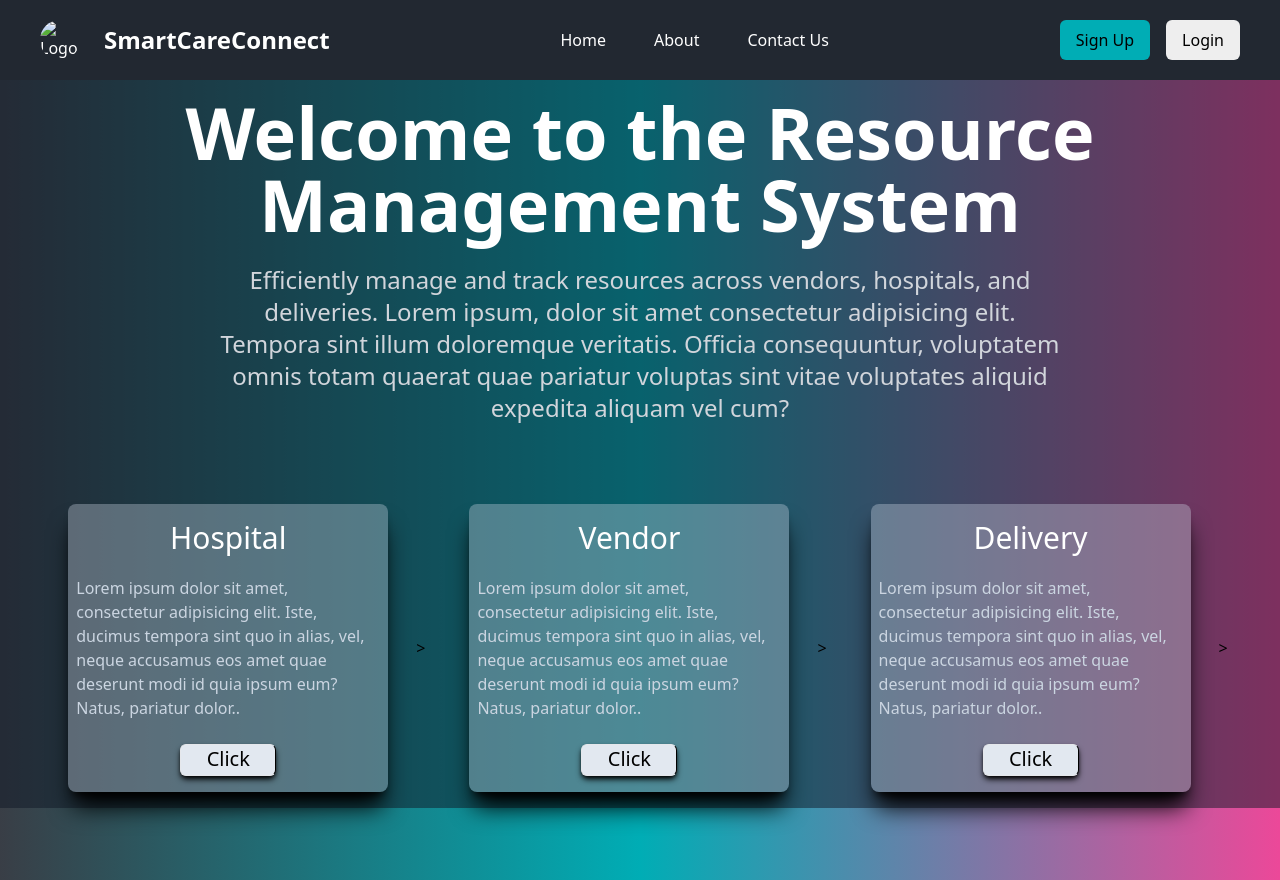
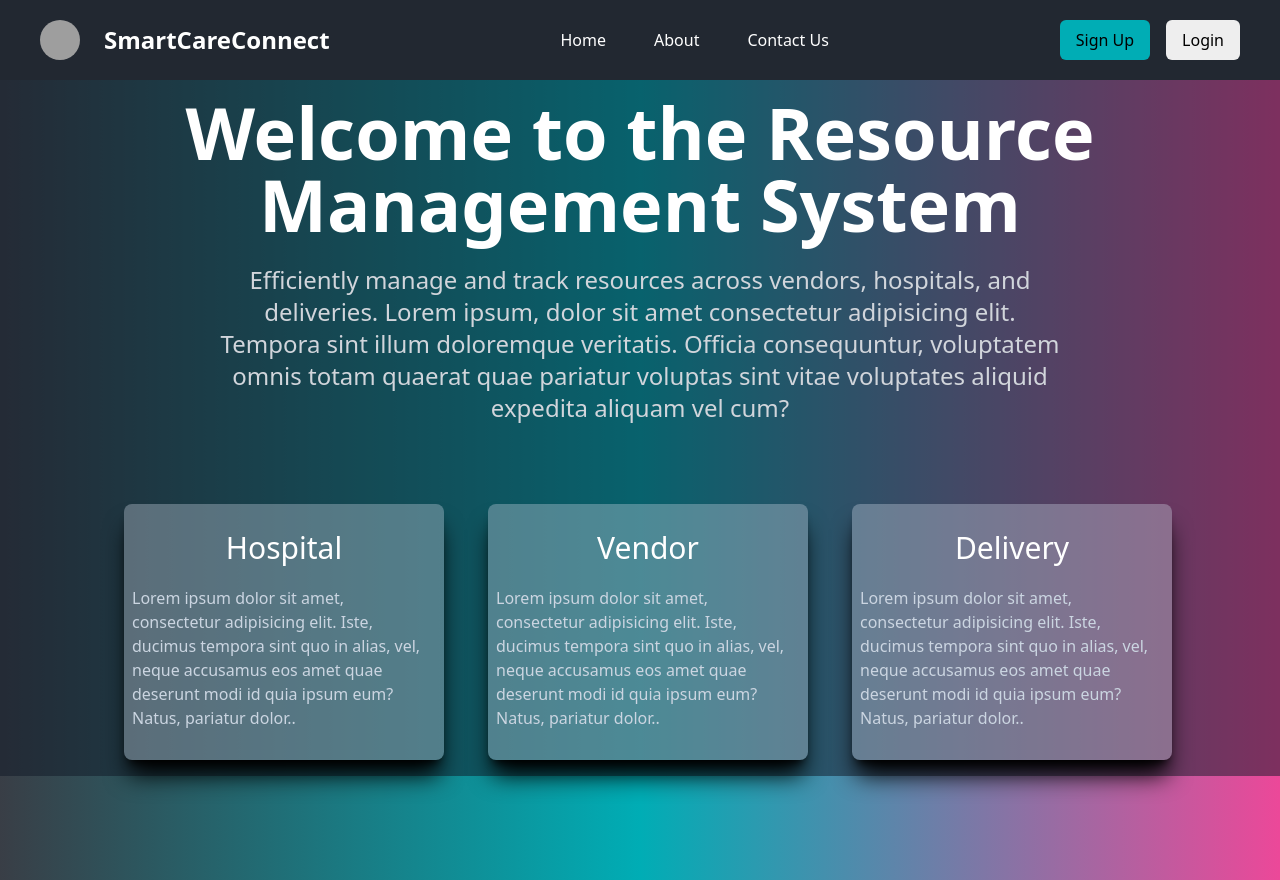
Before and after one commit to shrek-28/scc-2, a Flask app: page / in a window 1280 px wide. Run offline with Flask 3, Linux system fonts and the light colour scheme; grey boxes are pictures that could not be loaded.

Commit message:
final home page

```diff
--- a/app/static/css/main.css
+++ b/app/static/css/main.css
@@ -661,10 +661,6 @@ video {
   margin-top: 1rem;
 }
 
-.mt-5 {
-  margin-top: 1.25rem;
-}
-
 .mt-6 {
   margin-top: 1.5rem;
 }
@@ -697,12 +697,8 @@ video {
   height: 5rem;
 }
 
-.h-72 {
-  height: 18rem;
-}
-
-.h-8 {
-  height: 2rem;
+.h-64 {
+  height: 16rem;
 }
 
 .h-full {
@@ -723,10 +719,6 @@ video {
 
 .w-16 {
   width: 4rem;
-}
-
-.w-24 {
-  width: 6rem;
 }
 
 .w-32 {
@@ -834,11 +834,6 @@ video {
   border-color: rgb(209 213 219 / var(--tw-border-opacity));
 }
 
-.border-r-black {
-  --tw-border-opacity: 1;
-  border-right-color: rgb(0 0 0 / var(--tw-border-opacity));
-}
-
 .bg-\[\#00ADB5\] {
   --tw-bg-opacity: 1;
   background-color: rgb(0 173 181 / var(--tw-bg-opacity));
@@ -864,9 +859,14 @@ video {
   background-color: rgb(17 24 39 / var(--tw-bg-opacity));
 }
 
-.bg-slate-200 {
+.bg-green-500 {
   --tw-bg-opacity: 1;
-  background-color: rgb(226 232 240 / var(--tw-bg-opacity));
+  background-color: rgb(34 197 94 / var(--tw-bg-opacity));
+}
+
+.bg-red-500 {
+  --tw-bg-opacity: 1;
+  background-color: rgb(239 68 68 / var(--tw-bg-opacity));
 }
 
 .bg-slate-300 {
--- a/app/templates/home.html
+++ b/app/templates/home.html
@@ -16,7 +16,7 @@
 {% block content %}
 <div class="h-20 bg-[#222831] text-white flex items-center justify-between px-10 sticky top-0 transition-all duration-300 bg-opacity-100" id="navbar">
     <div class="logo flex items-center">
-      <img class="mr-4 h-10 w-10 rounded-full" src="" alt="Logo" />
+      <img class="mr-4 h-10 w-10 rounded-full" src="/hospital.avif" alt="Logo" />
       <p class="text-2xl font-bold ml-2">SmartCareConnect</p>
     </div>
     <div class="list flex space-x-4">
@@ -38,21 +38,21 @@
         Efficiently manage and track resources across vendors, hospitals, and deliveries. Lorem ipsum, dolor sit amet consectetur adipisicing elit. Tempora sint illum doloremque veritatis. Officia consequuntur, voluptatem omnis totam quaerat quae pariatur voluptas sint vitae voluptates aliquid expedita aliquam vel cum?
       </p>
      <div class="flex items-center flex-row gap-7 p-4 rounded justify-center flex-1">
-        <div class="w-80 h-72 bg-slate-300 bg-opacity-35 shadow-xl shadow-black flex flex-col ml-4 rounded-lg p-1 items-center justify-center hover:flex-grow-4">
+        <div class="w-80 h-64 bg-slate-300 bg-opacity-35 shadow-xl shadow-black flex flex-col ml-4 rounded-lg p-1 items-center justify-center hover:flex-grow-4">
             <h2 class="text-pretty text-3xl text-white mb-4">Hospital</h2>
             <p class="text-slate-300 mt-1 m-1">Lorem ipsum dolor sit amet, consectetur adipisicing elit. Iste, ducimus tempora sint quo in alias, vel, neque accusamus eos amet quae deserunt modi id quia ipsum eum? Natus, pariatur dolor..</p>
-            <a class="mt-5 w-24 h-8 text-center outline-none text-black text-xl bg-slate-200 rounded-md border border-r-black shadow-md shadow-black hover:bg-slate-500"href="/login">Click</a>
-        </div>>
-        <div class="w-80 h-72 bg-slate-300 0-2 bg-opacity-35 shadow-xl shadow-black flex flex-col ml-4 rounded-lg p-1 items-center justify-center hover:flex-grow-4">
+
+        </div>
+        <div class="w-80 h-64 bg-slate-300 0-2 bg-opacity-35 shadow-xl shadow-black flex flex-col ml-4 rounded-lg p-1 items-center justify-center hover:flex-grow-4">
             <h2 class="text-pretty text-3xl  text-white mb-4 ">Vendor</h2>
             <p class="text-slate-300 mt-1 m-1">Lorem ipsum dolor sit amet, consectetur adipisicing elit. Iste, ducimus tempora sint quo in alias, vel, neque accusamus eos amet quae deserunt modi id quia ipsum eum? Natus, pariatur dolor..</p>
-            <a class="mt-5 w-24 h-8 text-center outline-none text-black text-xl bg-slate-200 rounded-md border border-r-black shadow-md shadow-black  hover:bg-slate-500"href="/login">Click</a>
-        </div>>
-        <div class="w-80 h-72 bg-slate-300 0-2 bg-opacity-35 shadow-xl shadow-black flex flex-col ml-4 rounded-lg p-1 items-center justify-center hover:flex-grow-4">
+
+        </div>
+        <div class="w-80 h-64 bg-slate-300 0-2 bg-opacity-35 shadow-xl shadow-black flex flex-col ml-4 rounded-lg p-1 items-center justify-center hover:flex-grow-4">
             <h2 class="text-pretty text-3xl text-white mb-4">Delivery</h2>
             <p class="text-slate-300 mt-1 m-1">Lorem ipsum dolor sit amet, consectetur adipisicing elit. Iste, ducimus tempora sint quo in alias, vel, neque accusamus eos amet quae deserunt modi id quia ipsum eum? Natus, pariatur dolor..</p>
-            <a class="mt-5 w-24 h-8 text-center outline-none text-black text-xl bg-slate-200 rounded-md border border-r-black shadow-md shadow-black  hover:bg-slate-500"href="/login">Click</a>
-        </div>>
+
+        </div>
      </div>
     </div>
   </div>
```
Also changed, not shown: other parts of app/static/css/main.css (+37 -2 lines), app/templates/hospital_dashboard.html (+45 -47 lines), instance/site.db.
